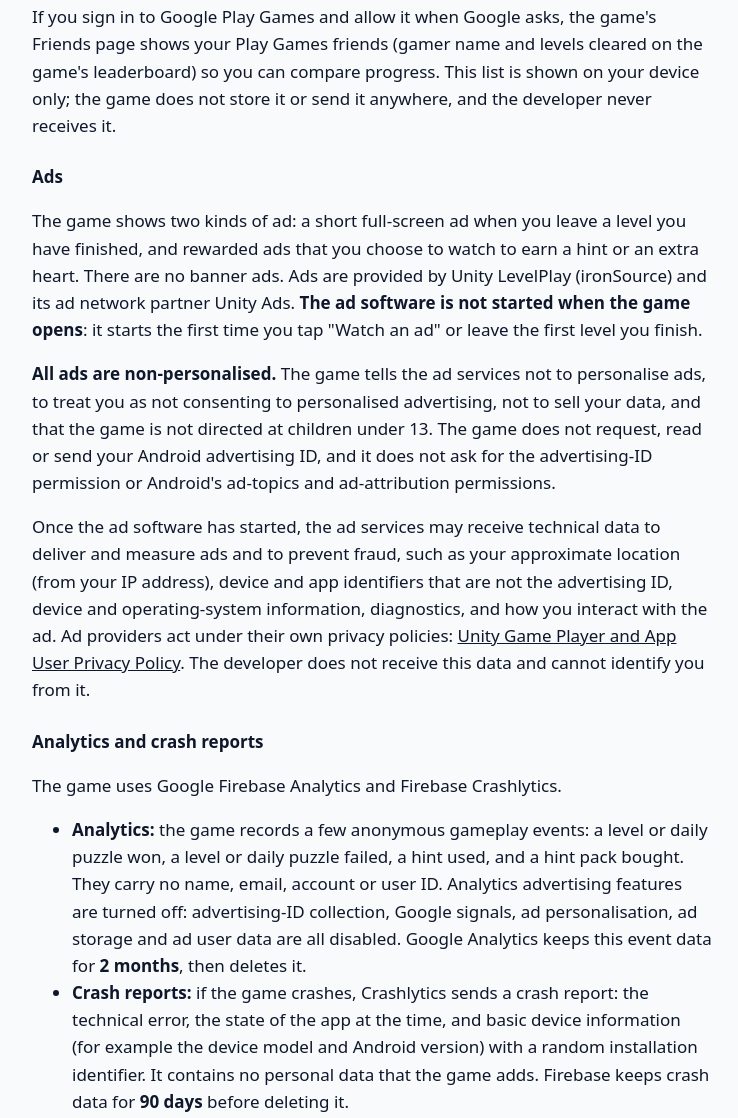
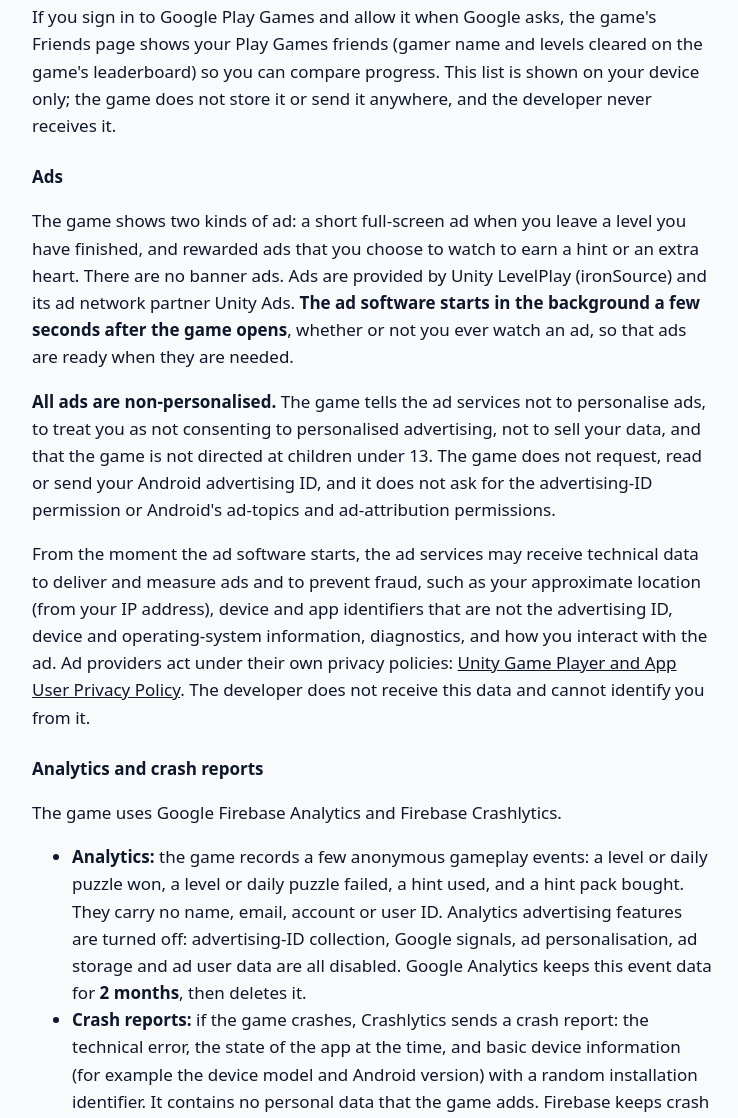
Before and after one commit to atishagrawal/arrowgrid-privacy, a plain HTML site: page index.html in a window 1280 px wide. Shown: the part 989-2107 px from the top of the page, without its empty margins (268-1006 px from the left). Drawn offline with Linux system fonts and the light colour scheme.

Commit message:
Policy for 1.0.20: ad software starts in the background a few seconds after the game opens

```diff
--- a/index.html
+++ b/index.html
@@ -19,7 +19,7 @@ a { color: inherit; }
 <body>
 <main>
 <h1>Arrow Grid — Privacy Policy</h1>
-<p class="date">Effective 10 November 2026</p>
+<p class="date">Effective 13 November 2026</p>
 
 <p>Arrow Grid ("the game") is made by Atish Agrawal, an independent developer. This policy explains what the game
 does with your information. In short: <strong>the developer runs no servers and has no accounts. The game does not
@@ -51,13 +51,14 @@ shown on your device only; the game does not store it or send it anywhere, and t
 <h3>Ads</h3>
 <p>The game shows two kinds of ad: a short full-screen ad when you leave a level you have finished, and rewarded
 ads that you choose to watch to earn a hint or an extra heart. There are no banner ads. Ads are provided by Unity
-LevelPlay (ironSource) and its ad network partner Unity Ads. <strong>The ad software is not started when the game
-opens</strong>: it starts the first time you tap "Watch an ad" or leave the first level you finish.</p>
+LevelPlay (ironSource) and its ad network partner Unity Ads. <strong>The ad software starts in the background a few
+seconds after the game opens</strong>, whether or not you ever watch an ad, so that ads are ready when they are
+needed.</p>
 <p><strong>All ads are non-personalised.</strong> The game tells the ad services not to personalise ads, to treat you
 as not consenting to personalised advertising, not to sell your data, and that the game is not directed at children
 under 13. The game does not request, read or send your Android advertising ID, and it does not ask for the
 advertising-ID permission or Android's ad-topics and ad-attribution permissions.</p>
-<p>Once the ad software has started, the ad services may receive technical data to deliver and measure ads and to
+<p>From the moment the ad software starts, the ad services may receive technical data to deliver and measure ads and to
 prevent fraud, such as your approximate location (from your IP address), device and app identifiers that are not the
 advertising ID, device and operating-system information, diagnostics, and how you interact with the ad. Ad providers
 act under their own privacy policies: <a href="https://unity.com/legal/game-player-and-app-user-privacy-policy">Unity
```
